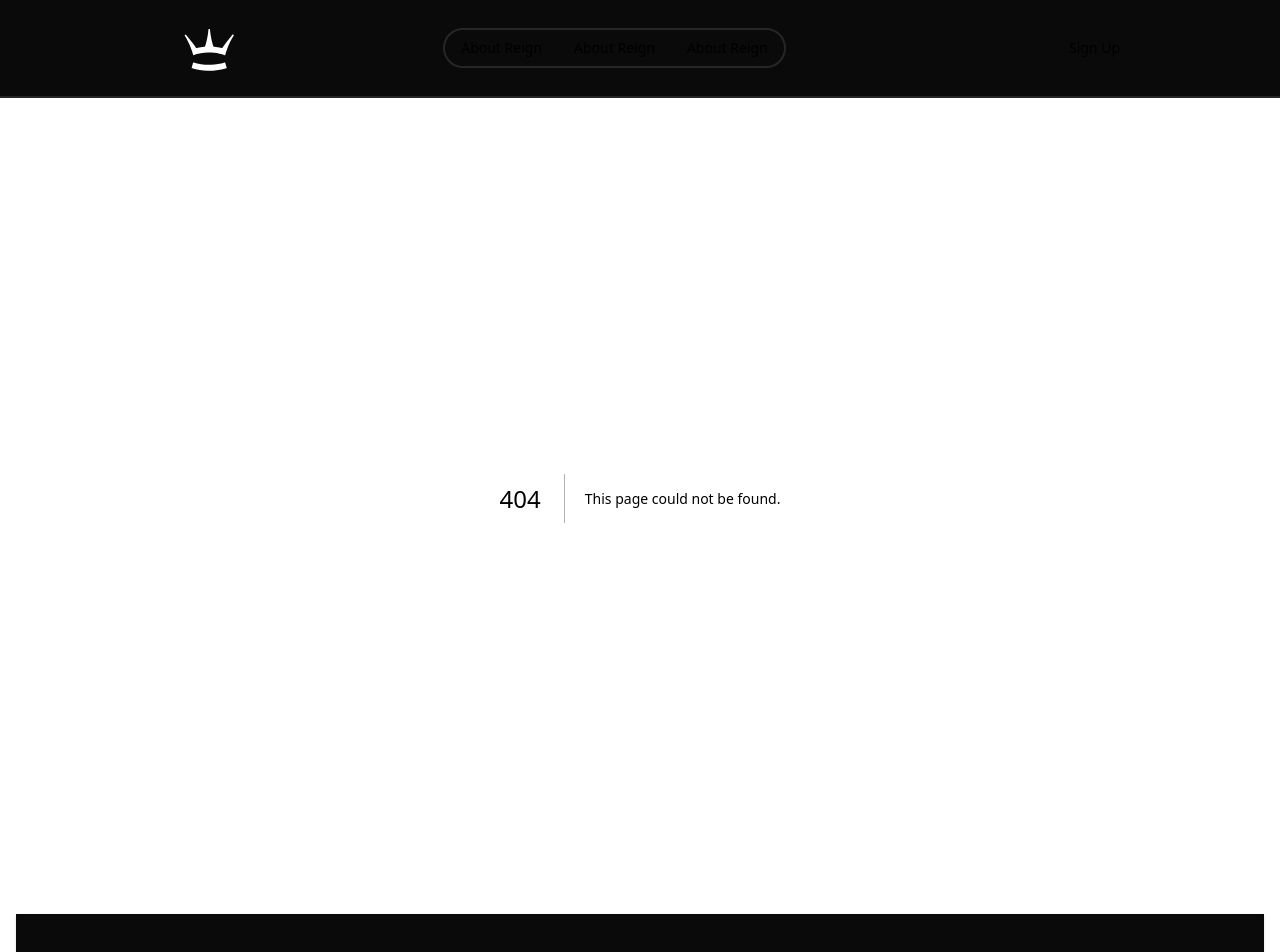
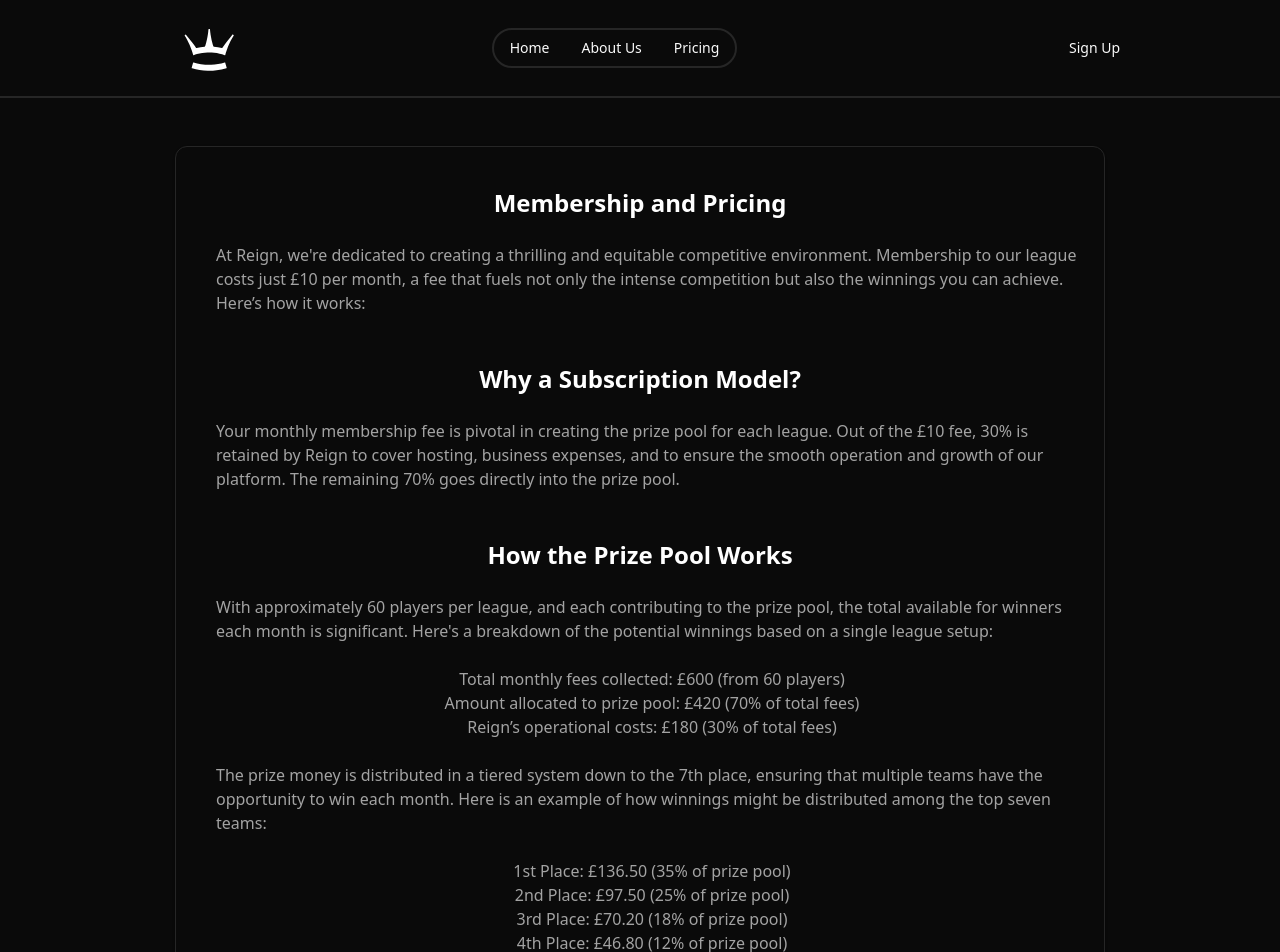
Before and after one commit to AlexPHPower/reign-next, a Next.js app: page /pricing in a window 1280 px wide. Before the commit this address had no page. Shown: the top 952 px of the page. Built offline with nearby package versions, Linux system fonts and the light colour scheme.

Commit message:
Added pricing page

```diff
--- a/src/app/globals.css
+++ b/src/app/globals.css
@@ -70,4 +70,11 @@
       transform: translateY(-1rem);
     }
   }
+
+  .center-ul {
+    justify-content: center;
+    text-align: left;
+    padding-left: 0;  /* Adjust padding if necessary */
+    width: 100%;
+  }
 }
--- /dev/null
+++ b/src/app/pricing/page.tsx
@@ -0,0 +1,77 @@
+'use client';
+
+import {Card, CardContent, CardHeader} from "@/components/ui/card";
+import React from "react";
+
+export default function Page() {
+    return (
+        <main>
+            <div className="min-h-screen p-12 flex flex-col items-center justify-center w-full h-full">
+                <Card>
+                    <CardContent className="flex flex-col md:flex-row items-start justify-center p-4 w-full">
+                        <div className="w-full max-w-4xl">
+                            <CardHeader className="text-2xl font-bold text-white text-center">
+                                Membership and Pricing
+                            </CardHeader>
+                            <p className="text-neutral-400 text-left ml-6 mb-6">
+                                At Reign, we&apos;re dedicated to creating a thrilling and equitable competitive
+                                environment.
+                                Membership to our league costs just £10 per month, a fee that fuels not only the intense
+                                competition but also the winnings you can achieve. Here’s how it works:
+                            </p>
+                            <CardHeader className="text-2xl font-bold text-white text-center">
+                                Why a Subscription Model?
+                            </CardHeader>
+                            <p className="text-neutral-400 text-left ml-6 mb-6">
+                                Your monthly membership fee is pivotal in creating the prize pool for each league. Out
+                                of the £10 fee, 30% is retained by Reign to cover hosting, business expenses, and to
+                                ensure the smooth operation and growth of our platform. The remaining 70% goes directly
+                                into the prize pool.
+                            </p>
+                            <CardHeader className="text-2xl font-bold text-white text-center">
+                                How the Prize Pool Works
+                            </CardHeader>
+                            <div className="text-neutral-400 text-left ml-6 mb-6">
+                                <p>
+                                    With approximately 60 players per league, and each contributing to the prize pool,
+                                    the
+                                    total available for winners each month is significant. Here&apos;s a breakdown of
+                                    the
+                                    potential winnings based on a single league setup:
+                                </p>
+                                <br/>
+                                <ul className="text-center">
+                                    <li>Total monthly fees collected: £600 (from 60 players)</li>
+                                    <li>Amount allocated to prize pool: £420 (70% of total fees)</li>
+                                    <li>Reign’s operational costs: £180 (30% of total fees)</li>
+                                </ul>
+                                <br/>
+                                <p>
+                                    The prize money is distributed in a tiered system down to the 7th place, ensuring
+                                    that
+                                    multiple teams have the opportunity to win each month. Here is an example of how
+                                    winnings might be distributed among the top seven teams:
+                                </p>
+                                <br/>
+                                <ul className="text-center">
+                                    <li>1st Place: £136.50 (35% of prize pool)</li>
+                                    <li>2nd Place: £97.50 (25% of prize pool)</li>
+                                    <li>3rd Place: £70.20 (18% of prize pool)</li>
+                                    <li>4th Place: £46.80 (12% of prize pool)</li>
+                                    <li>5th Place: £39.00 (10% of prize pool)</li>
+                                    <li>6th Place: £30.00 (remaining prize pool)</li>
+                                </ul>
+                                <br/>
+                                <p>
+                                    For a first-place team, each member would receive about £49.00. This
+                                    model ensures that multiple teams benefit from their strategic play and teamwork
+                                    throughout the league.
+                                </p>
+                            </div>
+                        </div>
+                    </CardContent>
+                </Card>
+            </div>
+        </main>
+    )
+}
--- a/src/components/navbar.tsx
+++ b/src/components/navbar.tsx
@@ -32,17 +32,17 @@ export default function Navbar() {
                 <div className="hidden lg:block lg:flex-grow">
                     <div className="text-sm lg:flex lg:justify-end lg:mr-24">
                         <div className="rounded-full border-2">
-                            <a href="/about"
+                            <a href="/"
                                className="block mt-4 lg:inline-block lg:mt-0 px-4 py-2 hover:underline underline-offset-4">
-                                About Reign
+                                Home
                             </a>
                             <a href="/about"
                                className="block mt-4 lg:inline-block lg:mt-0 px-4 py-2 hover:underline underline-offset-4">
-                                About Reign
+                                About Us
                             </a>
-                            <a href="/about"
+                            <a href="/pricing"
                                className="block mt-4 lg:inline-block lg:mt-0 px-4 py-2 hover:underline underline-offset-4">
-                                About Reign
+                                Pricing
                             </a>
                         </div>
                     </div>
```
